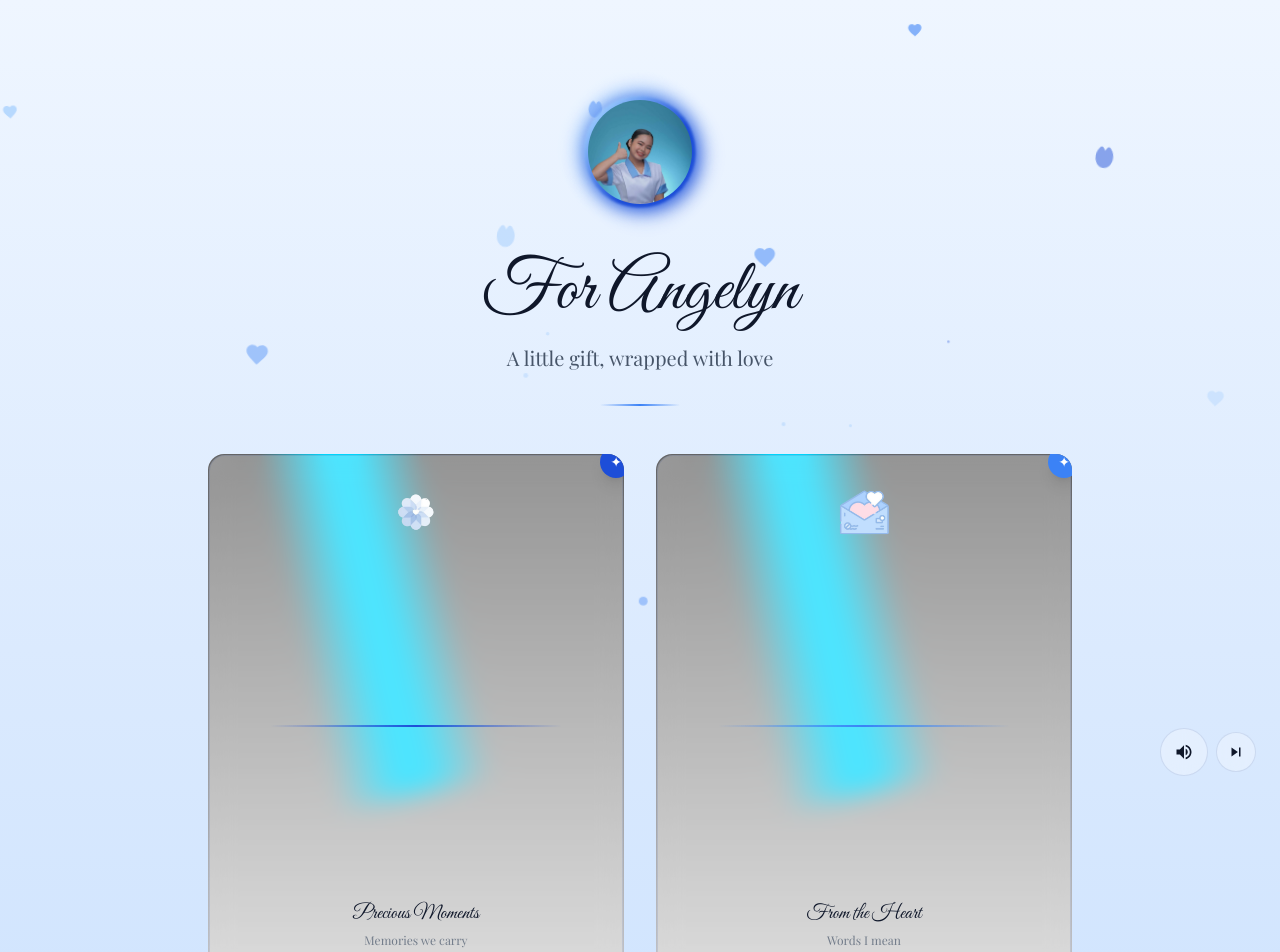
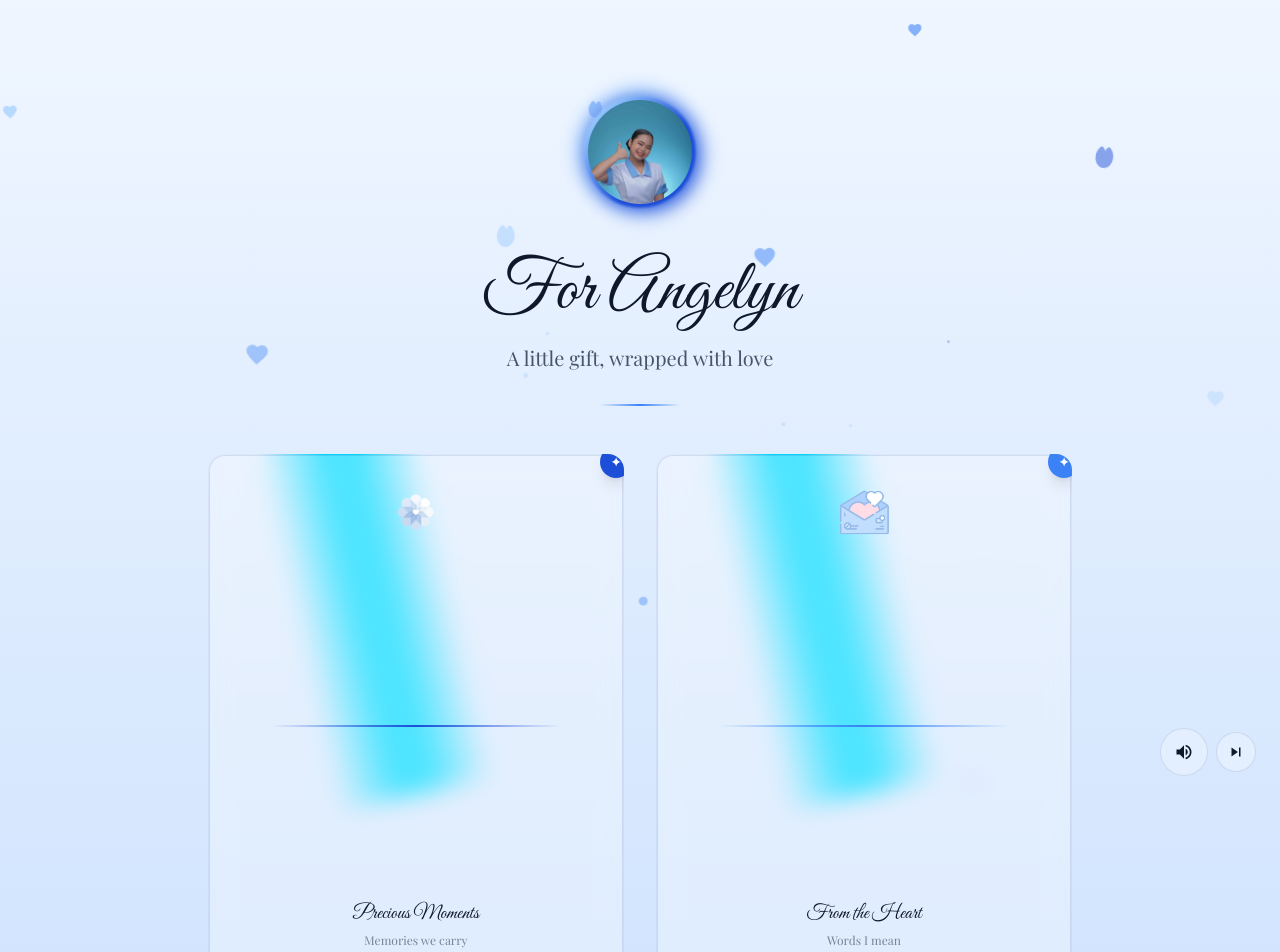
Before and after one commit to anishinsei-343030/Jasper-Pilar2, a Next.js app: page / in a window 1280 px wide. Shown: the top 952 px of the page. Built offline with nearby package versions, Linux system fonts and the light colour scheme; a web font is replaced by a local one.

Commit message:
fix: remove gray background from card__border, use position:absolute for glow strip

```diff
--- a/src/app/globals.css
+++ b/src/app/globals.css
@@ -195,18 +195,13 @@ h1, h2, h3, h4, h5, h6 {
   transform: translate(-50%, -50%);
   width: calc(100% + 2px);
   height: calc(100% + 2px);
-  background-image: linear-gradient(
-    0deg,
-    hsl(0, 0%, 100%) -50%,
-    hsl(0, 0%, 40%) 100%
-  );
   border-radius: 1rem;
 }
 
 .card__border::before {
   content: "";
   pointer-events: none;
-  position: fixed;
+  position: absolute;
   z-index: 200;
   top: 50%;
   left: 50%;
```
